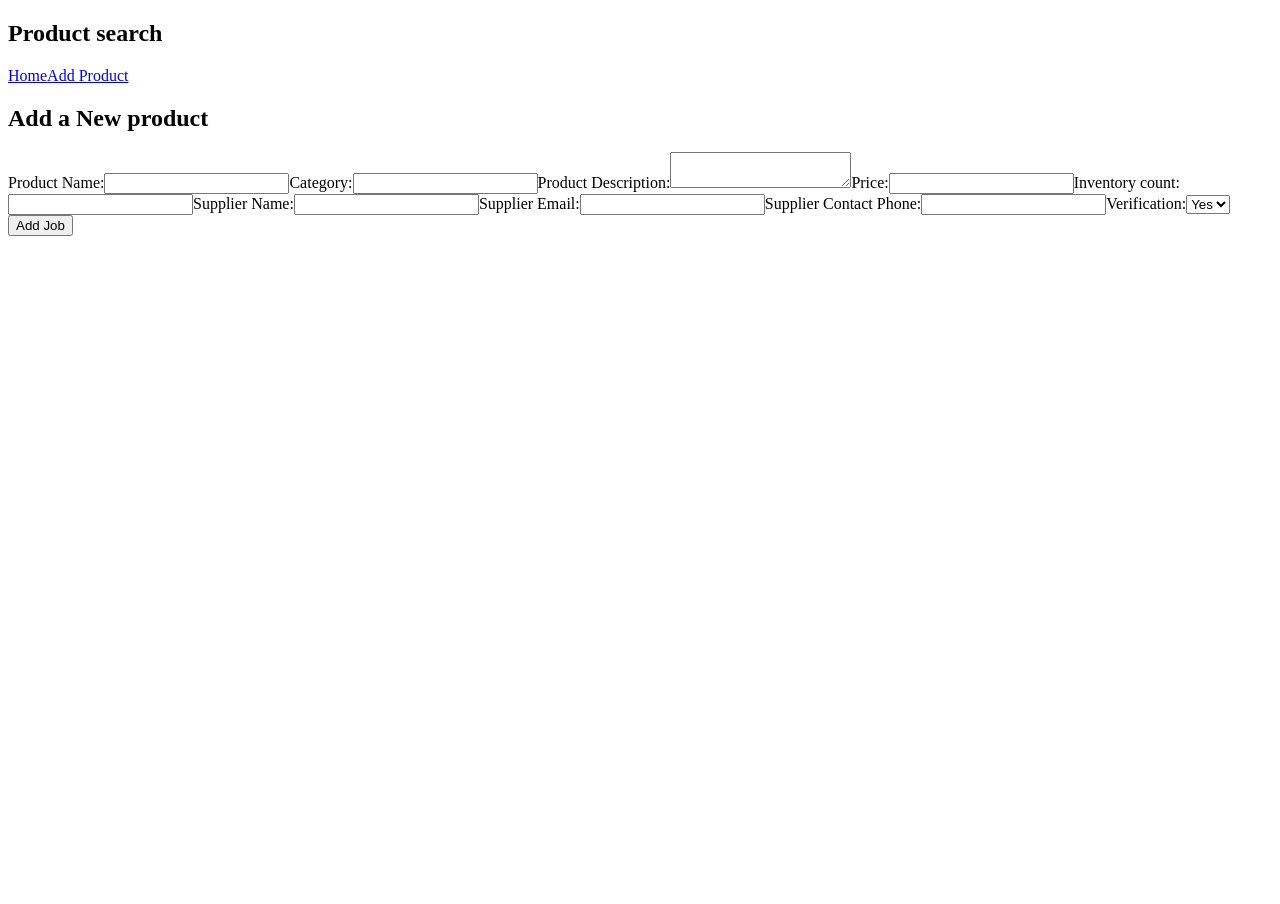
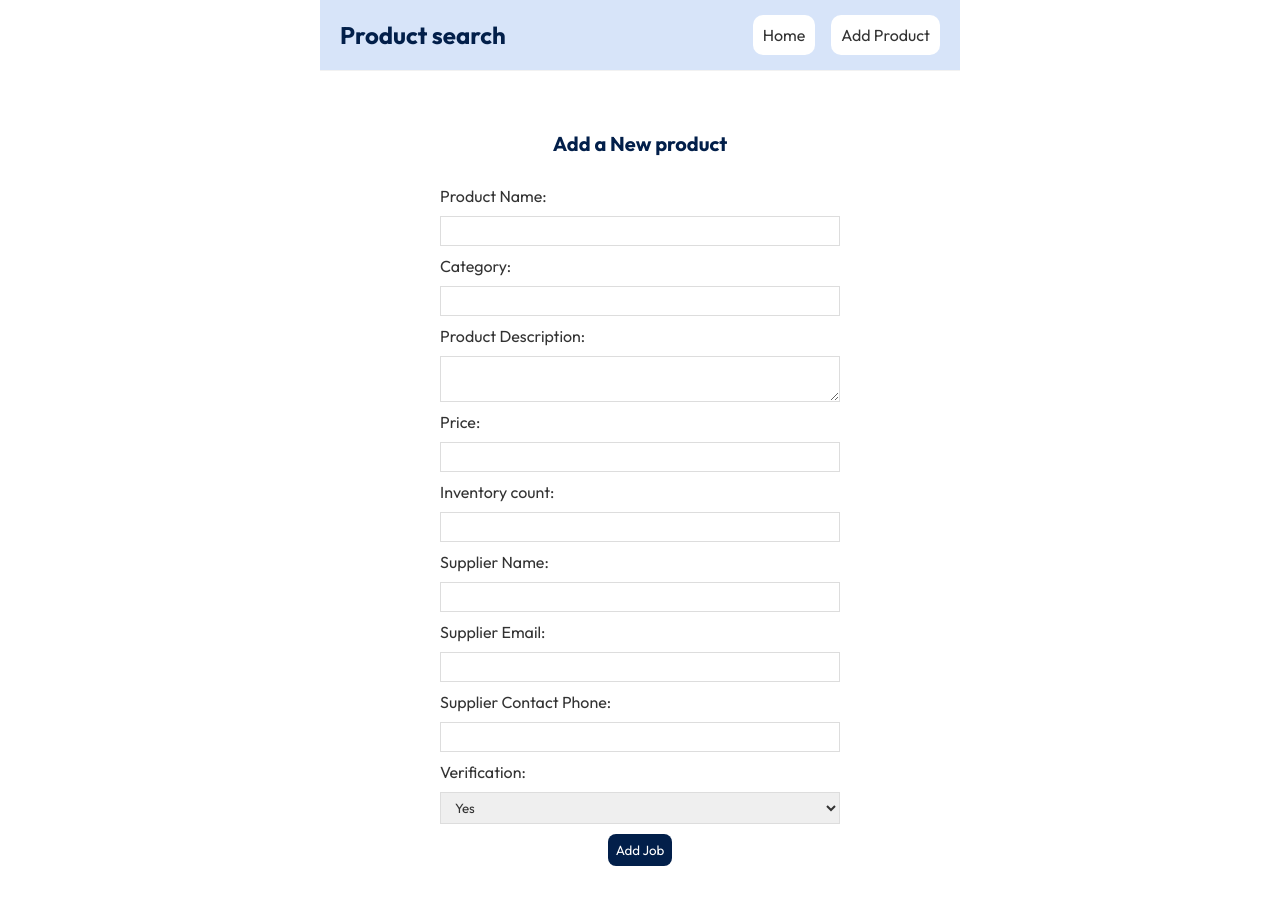
Before and after one commit to albaraah/week7-pp-fullstack, a React app in the folder frontend/: page /add-product in a window 1280 px wide. Shown: the top 904 px of the page. Before the commit the page ends 800 px from the top, so only its background shows below. Built offline with nearby package versions, Linux system fonts and the light colour scheme; the HTML template or start-up script is replaced by a standard one.

Commit message:
feat: DELETE product is deleted when user confirms after clicking button

```diff
--- a/frontend/src/App.jsx
+++ b/frontend/src/App.jsx
@@ -4,7 +4,7 @@ import Home from "./pages/HomePage";
 import AddProductPage from "./pages/AddProductPage";
 import Navbar from "./components/Navbar";
 import NotFoundPage from "./pages/NotFoundPage";
-import ProductPage from "./pages/ProductPage"
+import ProductPage from "./pages/ProductPage";
 
 const App = () => {
   return (
--- a/frontend/src/index.css
+++ b/frontend/src/index.css
@@ -0,0 +1,26 @@
+@import url('https://fonts.googleapis.com/css2?family=Outfit:wght@300;400;500;600;700&display=swap');
+
+* {
+  margin: 0;
+  font-family: "Outfit";
+  color: #333;
+}
+.navbar { padding: 20px; display: flex; align-items: center; max-width: 600px; margin: 0 auto; border-bottom: 1px solid #f2f2f2; background-color: #9ebff16a; }
+.navbar h1 { color: #021f4a; }
+.navbar .links { margin-left: auto; }
+.navbar a { margin-left: 16px; text-decoration: none; padding: 10px; background-color: white; border-radius: 10px;}
+.navbar a:hover { color: #65a3e5; }
+.content { max-width: 600px; margin: 40px auto; padding: 20px; }
+
+.product-list { display: flex; flex-direction: column; gap: 20px; padding: 20px; background-color: #f9f9f9; }
+.product-preview { padding: 15px; border: 1px solid #ddd; border-radius: 5px; background-color: #fff; box-shadow: 0 2px 4px rgba(0,0,0,0.1); transition: box-shadow 0.3s ease; }
+.product-preview:hover { box-shadow: 1px 3px 5px rgba(41,20,156,0.1); }
+.product-preview h2 { margin: 0 0 10px; font-size: 1.5em; color: #021f4a; }
+.product-preview p { margin: 5px 0; color: #666; }
+.product-preview a { text-decoration: none; }
+
+.create { max-width: 400px; margin: 0 auto; text-align: center; }
+.create label { text-align: left; display: block; }
+.create h2 { font-size: 20px; color: #021f4a; margin-bottom: 30px; }
+.create input, .create textarea, .create select { width: 100%; padding: 6px 10px; margin: 10px 0; border: 1px solid #ddd; box-sizing: border-box; display: block; }
+.create button { background: #021f4a; color: #fff; border: 0; padding: 8px; border-radius: 8px; cursor: pointer; }
--- a/frontend/src/pages/ProductPage.jsx
+++ b/frontend/src/pages/ProductPage.jsx
@@ -7,6 +7,19 @@ const ProductPage = () => {
     const [product, setProduct] = useState(null);
     const [loading, setLoading] = useState(true);
     const [error, setError] = useState(null);
+
+    const deleteProduct = async (productId) => {
+        try {
+            const res = await fetch(`/api/products/${productId}`, {
+                method: "DELETE",
+            });
+            if (!res.ok) {
+                throw new Error("Failed to delete product");
+            }
+        } catch (error) {
+            console.error("Error deleting product:", error);
+        }
+    };
 
     useEffect(() => {
         const fetchProduct = async () => {
@@ -31,8 +44,18 @@ const ProductPage = () => {
         navigate("/");
     };
 
+    const onDeleteClick = (productId) => {
+        const confirm = window.confirm(
+            "Are you sure you want to delete this product?"
+        );
+        if (!confirm) return;
+
+        deleteProduct(productId);
+        navigate("/");
+    };
+
     return (
-        <div>
+        <div className="product-preview">
             {loading ? (
                 <p>Loading...</p>
             ) : error ? (
@@ -50,6 +73,8 @@ const ProductPage = () => {
                     <p>Supplier Phone #: {product.supplier.contactPhone}</p>
                     <p>Verified Status: {product.supplier.isVerified ? "Yes" : "No"}</p>
                     <button onClick={() => handleGoHome()}>Back</button>
+                    <br></br>
+                    <button onClick={() => onDeleteClick(product._id)}>Delete</button>
                 </>
             )}
         </div>
```
